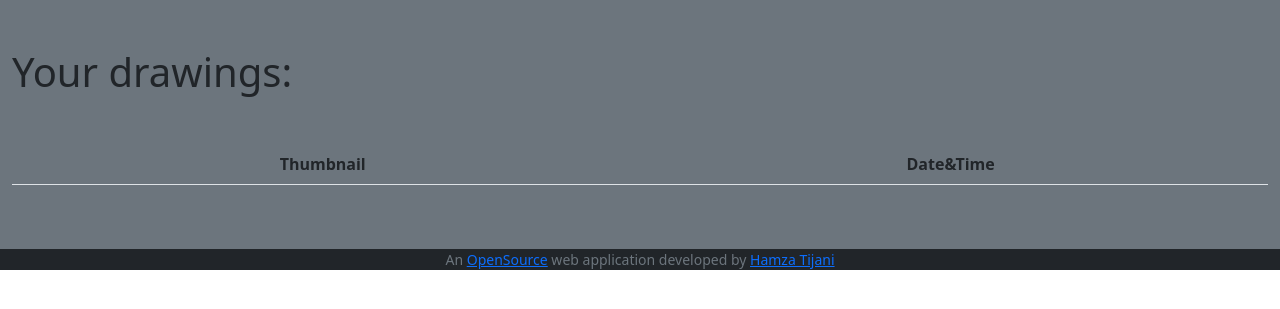
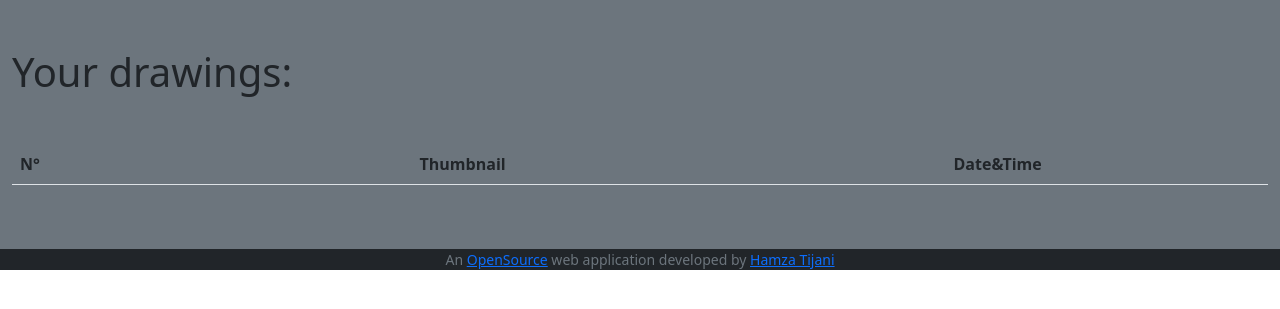
Before and after one commit to Tija01/draw_webapp, a Flask app: template templates/index.html in a window 1280 px wide. Shown: the part 76-385 px from the top of the page. Run offline with Flask 2, Linux system fonts and the light colour scheme; the template is opened without the code that fills it, so the values that code supplies are empty.

Commit message:
Added number to personal drawings table

```diff
--- a/app.py
+++ b/app.py
@@ -47,7 +47,7 @@ def index():
             {"user_id" : session["user_id"]}
             )
         for row in result:
-            drawings.append({"link" : row.link, "time_stamp": row.time_stamp})
+            drawings.append({"id": row.id, "link" : row.link, "time_stamp": row.time_stamp})
 
     return render_template("index.html", drawings=drawings)
 
--- a/templates/index.html
+++ b/templates/index.html
@@ -11,6 +11,7 @@
 <table class="table table-striped">
     <thead>
         <tr>
+            <th class="text-start">N°</th>
             <th class="text-center">Thumbnail</th>
             <th class="text-center">Date&Time</th>
         </tr>
@@ -19,6 +20,7 @@
    <tbody>
             {% for drawing in drawings %}
             <tr>
+                <td class="text-start">{{drawing.id}}</td>
                 <td>
                     <img src="{{url_for('static', filename=drawing.link)}}" class="img-thumbnail" alt="Thumbnail" style="max-width:20%">
                 </td>
```
